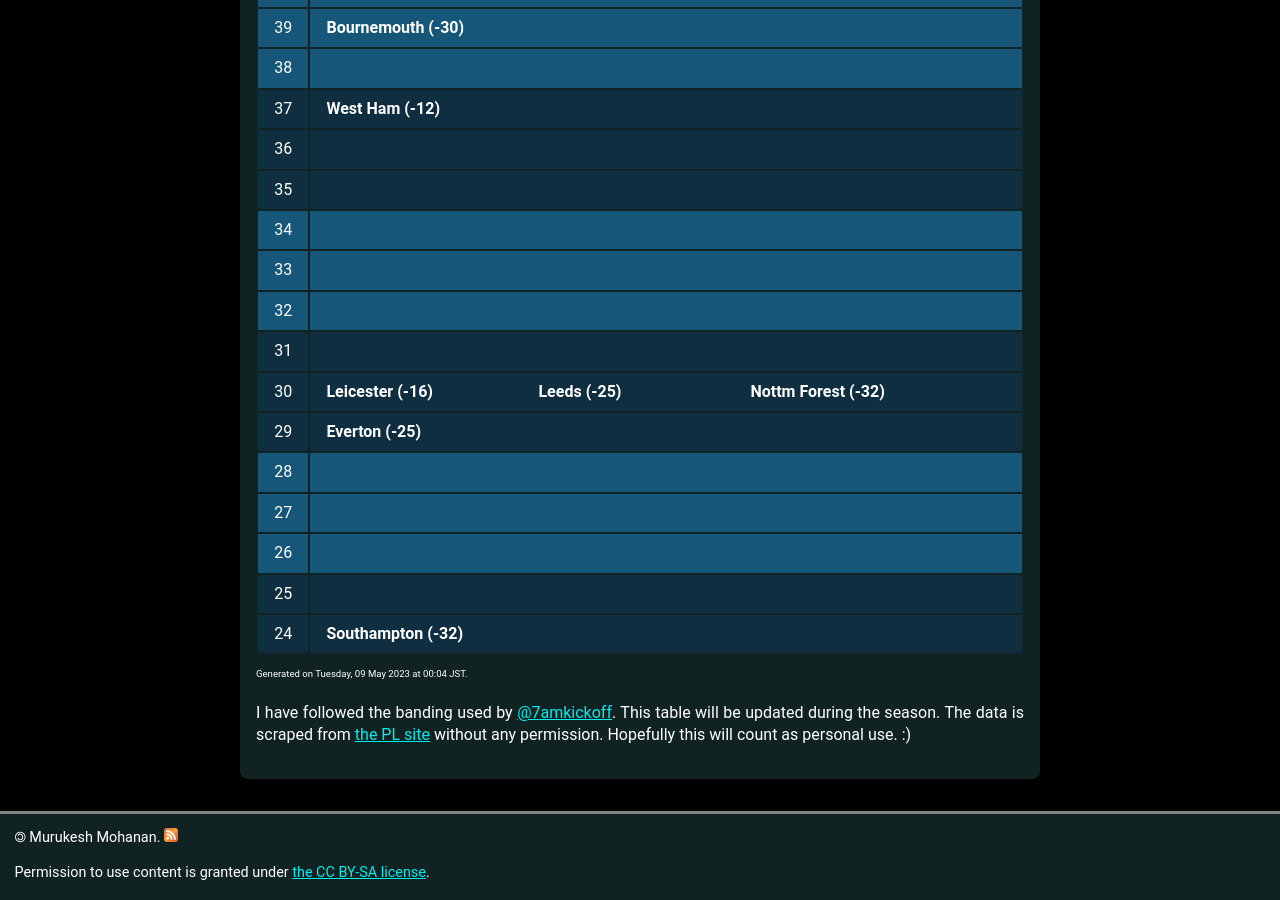
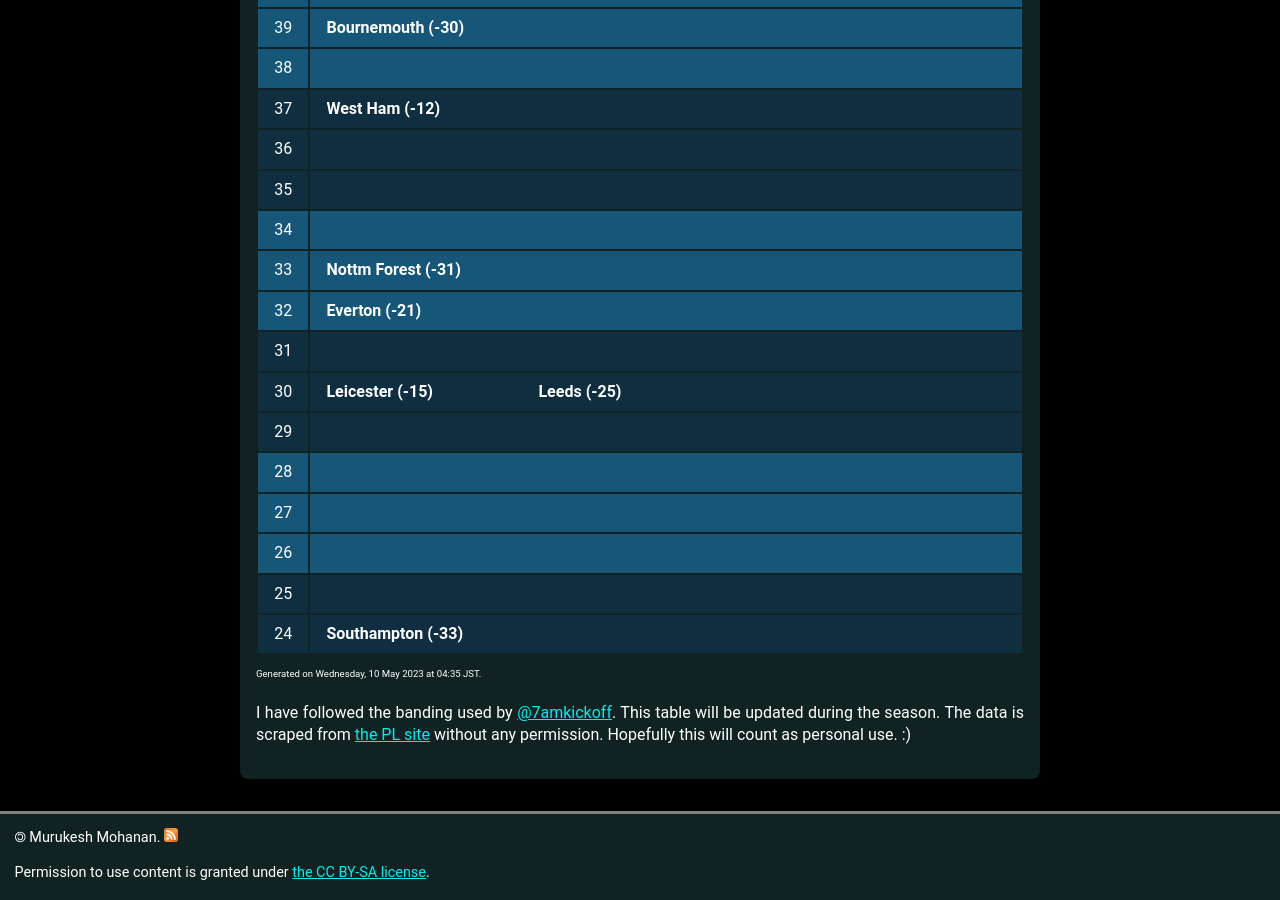
Before and after one commit to muru/muru.github.io, a Jekyll site: the page built from resources.md, in a window 1280 px wide and 900 px high, scrolled down 3214 px. Built offline with Jekyll 4.4.1, drawn with Linux system fonts in a browser that asks for light colours; some web fonts are replaced; some of the changed text lies outside the part shown.

Commit message:
updated cann-table: Wed 10 May 04:35:25 JST 2023

```diff
--- a/cann-table.html
+++ b/cann-table.html
@@ -144,7 +144,7 @@
 	<tr class="cann-row-2">
 		<td class="cann-point"> 55 </td>
 		<td class="cann-clubs">
-			<span class="club-name"> Brighton (22) </span>
+			<span class="club-name"> Brighton (18) </span>
 		</td>
  	</tr>
 	<tr class="cann-row-2">
@@ -182,7 +182,7 @@
 	<tr class="cann-row-2">
 		<td class="cann-point"> 48 </td>
 		<td class="cann-clubs">
-			<span class="club-name"> Fulham (2) </span>
+			<span class="club-name"> Fulham (1) </span>
 		</td>
  	</tr>
 	<tr class="cann-row-2">
@@ -263,11 +263,13 @@
 	<tr class="cann-row-1">
 		<td class="cann-point"> 33 </td>
 		<td class="cann-clubs">
+			<span class="club-name"> Nottm Forest (-31) </span>
 		</td>
  	</tr>
 	<tr class="cann-row-1">
 		<td class="cann-point"> 32 </td>
 		<td class="cann-clubs">
+			<span class="club-name"> Everton (-21) </span>
 		</td>
  	</tr>
 	<tr class="cann-row-2">
@@ -278,15 +280,13 @@
 	<tr class="cann-row-2">
 		<td class="cann-point"> 30 </td>
 		<td class="cann-clubs">
-			<span class="club-name"> Leicester (-16) </span>
+			<span class="club-name"> Leicester (-15) </span>
 			<span class="club-name"> Leeds (-25) </span>
-			<span class="club-name"> Nottm Forest (-32) </span>
 		</td>
  	</tr>
 	<tr class="cann-row-2">
 		<td class="cann-point"> 29 </td>
 		<td class="cann-clubs">
-			<span class="club-name"> Everton (-25) </span>
 		</td>
  	</tr>
 	<tr class="cann-row-1">
@@ -312,8 +312,8 @@
 	<tr class="cann-row-2">
 		<td class="cann-point"> 24 </td>
 		<td class="cann-clubs">
-			<span class="club-name"> Southampton (-32) </span>
+			<span class="club-name"> Southampton (-33) </span>
 		</td>
  	</tr>
 </table>
-<span id="cann-gen-note"> Generated on  Tuesday, 09 May 2023 at 00:04 JST. </span>
+<span id="cann-gen-note"> Generated on  Wednesday, 10 May 2023 at 04:35 JST. </span>
```
